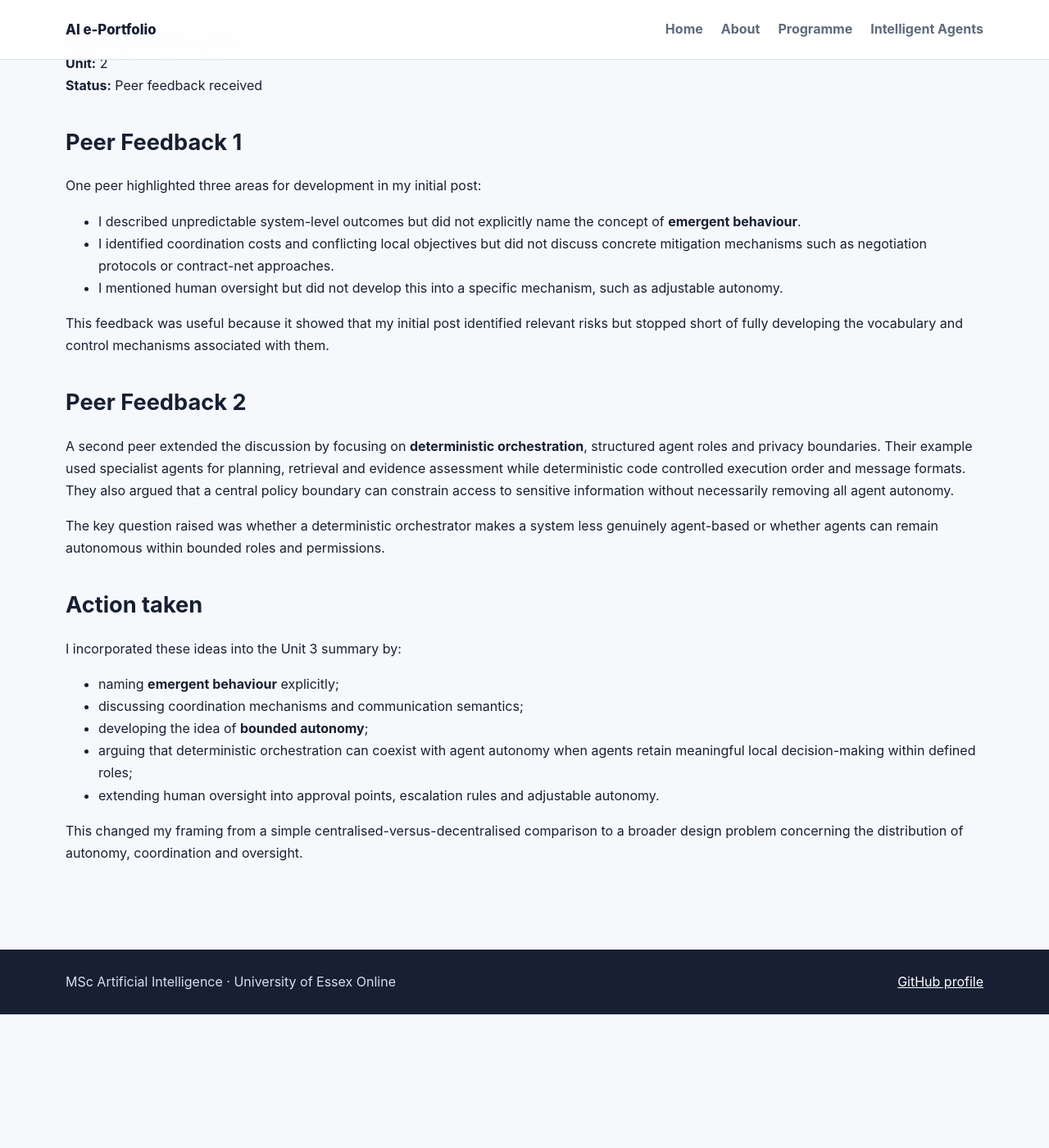
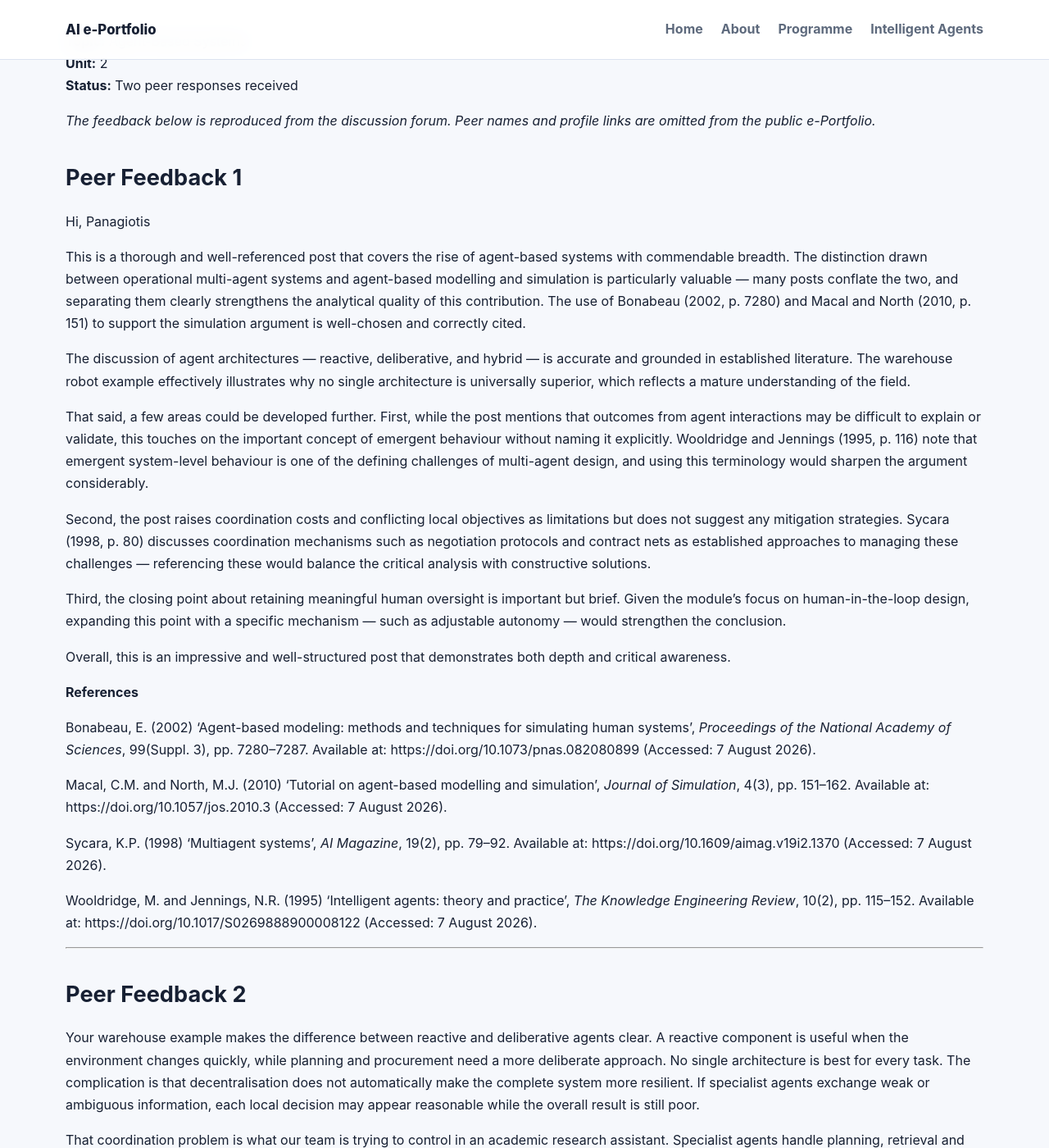
Before and after one commit to Monogios1996/Monogios1996.github.io, a Jekyll site: the page built from modules/intelligent-agents/evidence/discussions/unit-02-feedback-received.md, in a window 1280 px wide and 1400 px high, scrolled down 265 px. Shown: the whole window at 82% size. Built offline with Jekyll 4.4.1, drawn with Linux system fonts in a browser that asks for light colours; our own code applies the rules of GitHub Pages for plain Markdown files; before the commit the page ends 1502 px from its top, so only the background shows below that; some of the changed text lies outside the part shown.

Commit message:
Record verbatim peer feedback for Discussion 1

```diff
--- a/modules/intelligent-agents/evidence/discussions/unit-02-feedback-received.md
+++ b/modules/intelligent-agents/evidence/discussions/unit-02-feedback-received.md
@@ -1,33 +1,62 @@
-# Collaborative Discussion 1 — Feedback Received
+---
+title: Collaborative Discussion 1 — Peer Feedback Received
+permalink: /modules/intelligent-agents/evidence/discussions/unit-02-feedback-received/
+---
+
+# Collaborative Discussion 1 — Peer Feedback Received
 
 **Topic:** Agent-Based Systems
 **Unit:** 2
-**Status:** Peer feedback received
+**Status:** Two peer responses received
+
+*The feedback below is reproduced from the discussion forum. Peer names and profile links are omitted from the public e-Portfolio.*
 
 ## Peer Feedback 1
 
-One peer highlighted three areas for development in my initial post:
+Hi, Panagiotis
 
-- I described unpredictable system-level outcomes but did not explicitly name the concept of **emergent behaviour**.
-- I identified coordination costs and conflicting local objectives but did not discuss concrete mitigation mechanisms such as negotiation protocols or contract-net approaches.
-- I mentioned human oversight but did not develop this into a specific mechanism, such as adjustable autonomy.
+This is a thorough and well-referenced post that covers the rise of agent-based systems with commendable breadth. The distinction drawn between operational multi-agent systems and agent-based modelling and simulation is particularly valuable — many posts conflate the two, and separating them clearly strengthens the analytical quality of this contribution. The use of Bonabeau (2002, p. 7280) and Macal and North (2010, p. 151) to support the simulation argument is well-chosen and correctly cited.
 
-This feedback was useful because it showed that my initial post identified relevant risks but stopped short of fully developing the vocabulary and control mechanisms associated with them.
+The discussion of agent architectures — reactive, deliberative, and hybrid — is accurate and grounded in established literature. The warehouse robot example effectively illustrates why no single architecture is universally superior, which reflects a mature understanding of the field.
+
+That said, a few areas could be developed further. First, while the post mentions that outcomes from agent interactions may be difficult to explain or validate, this touches on the important concept of emergent behaviour without naming it explicitly. Wooldridge and Jennings (1995, p. 116) note that emergent system-level behaviour is one of the defining challenges of multi-agent design, and using this terminology would sharpen the argument considerably.
+
+Second, the post raises coordination costs and conflicting local objectives as limitations but does not suggest any mitigation strategies. Sycara (1998, p. 80) discusses coordination mechanisms such as negotiation protocols and contract nets as established approaches to managing these challenges — referencing these would balance the critical analysis with constructive solutions.
+
+Third, the closing point about retaining meaningful human oversight is important but brief. Given the module's focus on human-in-the-loop design, expanding this point with a specific mechanism — such as adjustable autonomy — would strengthen the conclusion.
+
+Overall, this is an impressive and well-structured post that demonstrates both depth and critical awareness.
+
+**References**
+
+Bonabeau, E. (2002) 'Agent-based modeling: methods and techniques for simulating human systems', *Proceedings of the National Academy of Sciences*, 99(Suppl. 3), pp. 7280–7287. Available at: https://doi.org/10.1073/pnas.082080899 (Accessed: 7 August 2026).
+
+Macal, C.M. and North, M.J. (2010) 'Tutorial on agent-based modelling and simulation', *Journal of Simulation*, 4(3), pp. 151–162. Available at: https://doi.org/10.1057/jos.2010.3 (Accessed: 7 August 2026).
+
+Sycara, K.P. (1998) 'Multiagent systems', *AI Magazine*, 19(2), pp. 79–92. Available at: https://doi.org/10.1609/aimag.v19i2.1370 (Accessed: 7 August 2026).
+
+Wooldridge, M. and Jennings, N.R. (1995) 'Intelligent agents: theory and practice', *The Knowledge Engineering Review*, 10(2), pp. 115–152. Available at: https://doi.org/10.1017/S0269888900008122 (Accessed: 7 August 2026).
+
+---
 
 ## Peer Feedback 2
 
-A second peer extended the discussion by focusing on **deterministic orchestration**, structured agent roles and privacy boundaries. Their example used specialist agents for planning, retrieval and evidence assessment while deterministic code controlled execution order and message formats. They also argued that a central policy boundary can constrain access to sensitive information without necessarily removing all agent autonomy.
+Your warehouse example makes the difference between reactive and deliberative agents clear. A reactive component is useful when the environment changes quickly, while planning and procurement need a more deliberate approach. No single architecture is best for every task. The complication is that decentralisation does not automatically make the complete system more resilient. If specialist agents exchange weak or ambiguous information, each local decision may appear reasonable while the overall result is still poor.
 
-The key question raised was whether a deterministic orchestrator makes a system less genuinely agent-based or whether agents can remain autonomous within bounded roles and permissions.
+That coordination problem is what our team is trying to control in an academic research assistant. Specialist agents handle planning, retrieval and evidence assessment, while deterministic code controls their order and message formats. They cannot negotiate as freely, but their actions leave a clearer audit trail. Finin *et al.* (1994) show why defined communication semantics matter. Wang *et al.* (2024) also explain that complex planning benefits from feedback instead of depending on a flawless initial plan.
 
-## Action taken
+This matters even more when the software handles private information. Decentralisation should not give every component access to all user data. A central policy boundary can keep sensitive information local while allowing a bounded agent to complete a specific task. Central coordination can therefore define useful autonomy rather than remove it.
 
-I incorporated these ideas into the Unit 3 summary by:
+Do you think a deterministic orchestrator makes a multi-agent system less genuinely agent-based, or can agents remain autonomous within clearly defined roles and permissions?
 
-- naming **emergent behaviour** explicitly;
-- discussing coordination mechanisms and communication semantics;
-- developing the idea of **bounded autonomy**;
-- arguing that deterministic orchestration can coexist with agent autonomy when agents retain meaningful local decision-making within defined roles;
-- extending human oversight into approval points, escalation rules and adjustable autonomy.
+**References**
 
-This changed my framing from a simple centralised-versus-decentralised comparison to a broader design problem concerning the distribution of autonomy, coordination and oversight.
+Finin, T., Fritzson, R., McKay, D. and McEntire, R. (1994) 'KQML as an agent communication language', in *Proceedings of the Third International Conference on Information and Knowledge Management*. New York: ACM, pp. 456-463. doi:10.1145/191246.191322.
+
+Wang, L. *et al.* (2024) 'A survey on large language model based autonomous agents', *Frontiers of Computer Science*, 18, article 186345. doi:10.1007/s11704-024-40231-1.
+
+---
+
+## How I used the feedback
+
+The feedback was incorporated into my Unit 3 summary. I explicitly named **emergent behaviour**, developed the discussion of coordination mechanisms and communication semantics, and expanded the relationship between autonomy, deterministic orchestration and human oversight. This moved my analysis from a simple centralised-versus-decentralised comparison toward the distribution of autonomy, coordination and oversight at system level.
```
